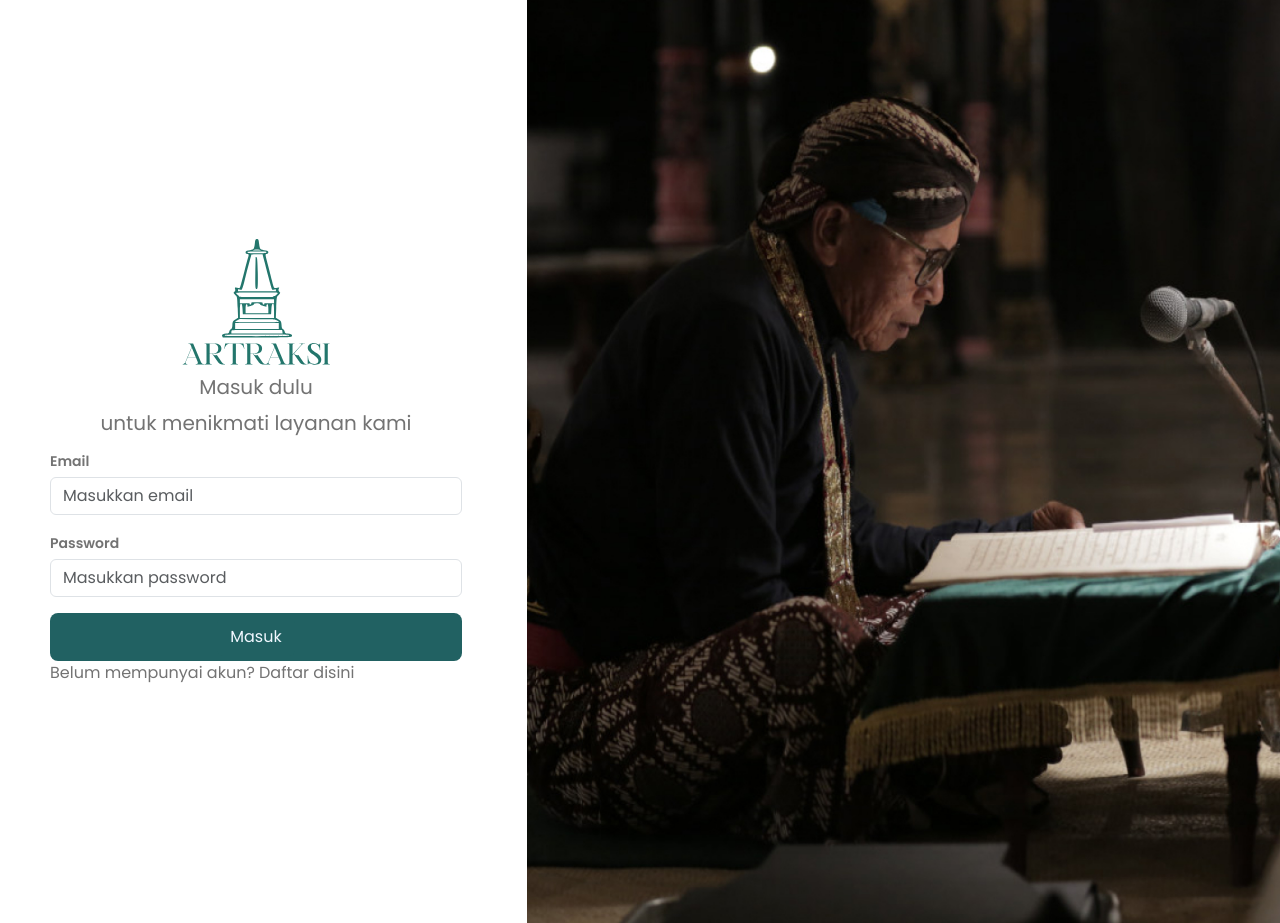
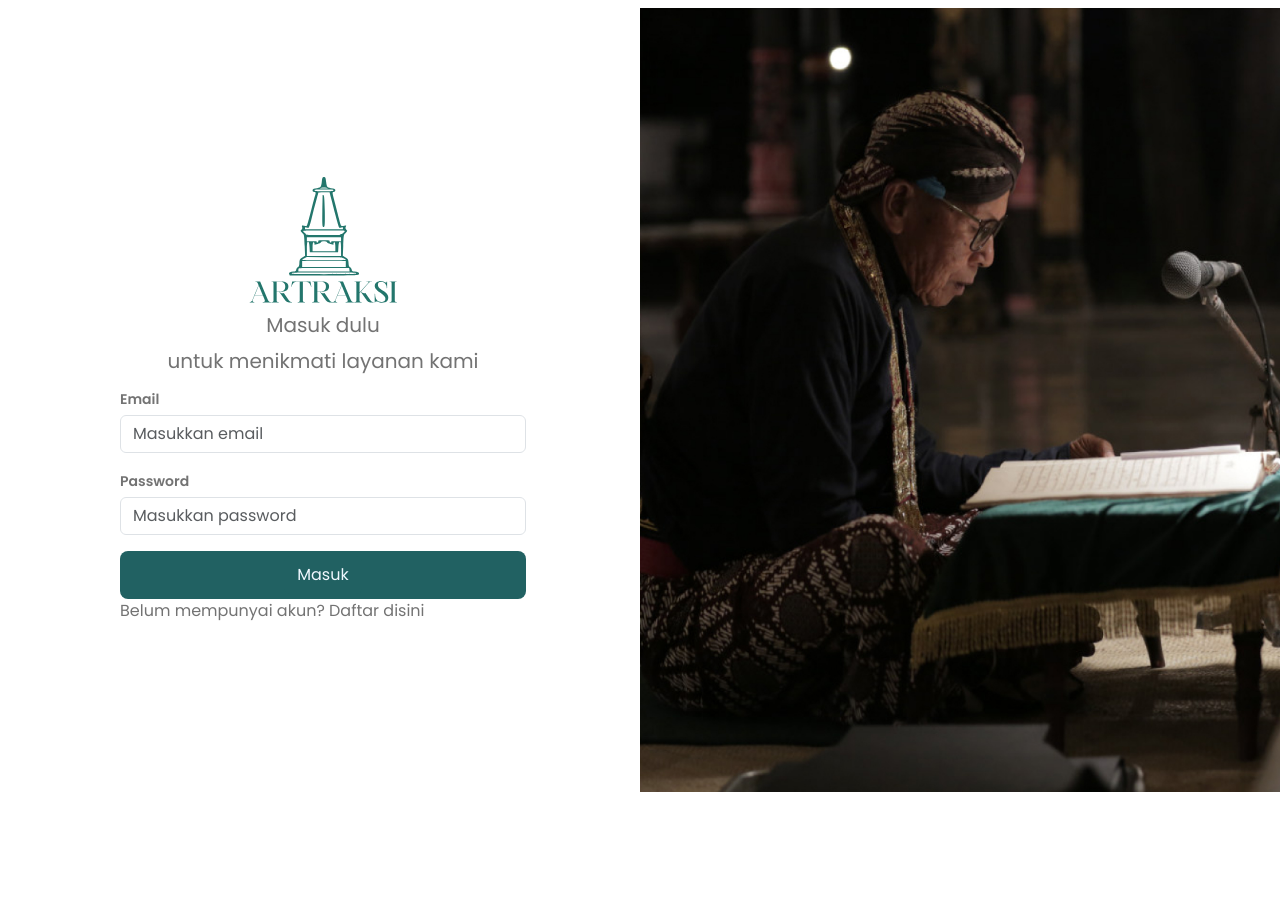
Before and after one commit to odeardika/Artraksi, a React (Vite) app in the folder client/: page /login in a window 1280 px wide. After the commit the page ends 800 px from the top, so only its background shows below. Built offline with nearby package versions, Linux system fonts and the light colour scheme.

Commit message:
itu yang login regis dah tak benerin coba cek

```diff
--- a/client/src/routes/loginregis/Style.css
+++ b/client/src/routes/loginregis/Style.css
@@ -1,14 +1,19 @@
 
   .pembungkus {
+    width: 100%;
+    height: 100%;
     display: grid;
-    grid-template-columns: 40% 60%;
+    grid-template-columns: 45% 55%;
     justify-content: center;
     align-items: center;
+    position: fixed;
+    background-size: cover;
+    background-position: center;
   }
 
   .left-section {
     padding-right: 50px;
-    padding-left: 50px;
+    padding-left: 120px;
   }
 
   .logo {
@@ -68,10 +73,11 @@
   }
 
   .right-section{
-    padding-left: 15px;
+    position: absolute;
+    left: 50%;
   }
   .sidebg{
   width: 100%;
-  height: auto;
+  height: 100%;
   object-fit: cover;
   }
```
